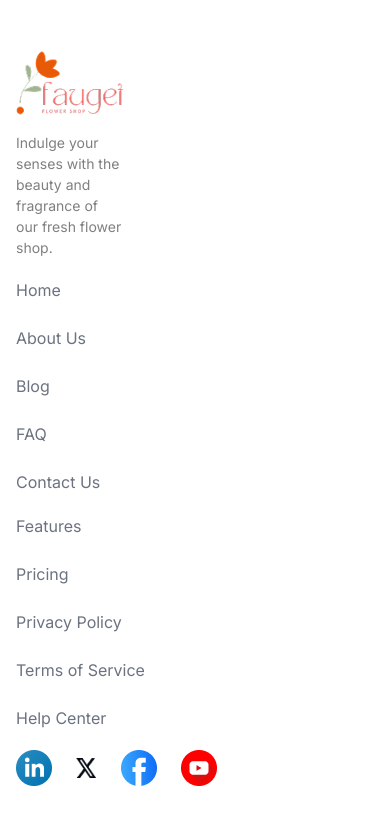
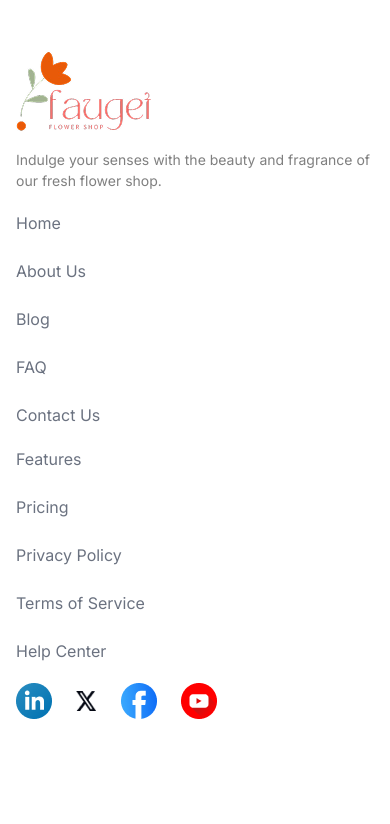
Before and after one commit to gmsojibhosen/flower-market, a plain HTML site: page index.html in a window 390 px wide. Shown: the part 4316-5140 px from the top of the page. After the commit the page ends 5085 px from the top, so only its background shows below. Drawn offline with nearby package versions, Linux system fonts and the light colour scheme.

Commit message:
fix footer

```diff
--- a/index.html
+++ b/index.html
@@ -234,7 +234,7 @@ FLOWERS</span></h1>
     <footer class="max-w-[1140px] mx-auto px-4 lg:px-0">
 
       <div class="flex justify-between flex-col lg:flex-row py-[50px] gap-5">
-      <div class="max-w-[30%]">
+      <div class="lg:max-w-[30%]">
         <img src="./assets/logo.png" alt="" class="mb-4">
         <p class="text-[.875rem] lg:text-[1.375rem] text-black/50">Indulge your senses with the beauty and fragrance of our fresh flower shop. </p>
       </div>
```
